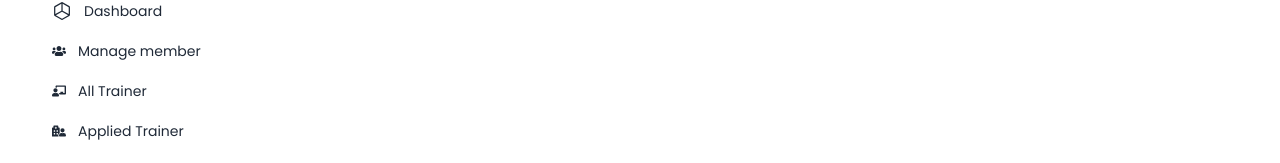
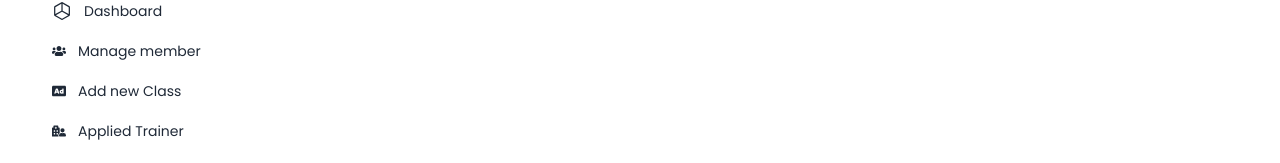
Before and after one commit to RashedAkash/fitness-gym, a React (Vite) app: page /dashboard in a window 1280 px wide. Shown: the part 227-390 px from the top of the page. Built offline with nearby package versions, Linux system fonts and the light colour scheme; no server answers.

Commit message:
add class page create and resposive complete

```diff
--- /dev/null
+++ b/src/Pages/Dashboard/AddClass.jsx
@@ -0,0 +1,14 @@
+import React from 'react';
+import Title from '../../components/Title/Title';
+
+const AddClass = () => {
+  return (
+    <div>
+      <div className='py-10'>
+        <Title heading='Add New Class' subheading='ad class' />
+      </div>
+    </div>
+  );
+};
+
+export default AddClass;
--- a/src/Pages/Dashboard/ManageMember.jsx
+++ b/src/Pages/Dashboard/ManageMember.jsx
@@ -39,7 +39,7 @@ const ManageMember = () => {
         <Title heading='Manage member' subheading='member' />
       </div>
       <div>
-<div className="overflow-x-auto">
+<div className="overflow-x-auto pb-16">
   <table className="table">
     {/* head */}
     <thead>
--- a/src/Shared/Sidebar/Sidebar.jsx
+++ b/src/Shared/Sidebar/Sidebar.jsx
@@ -1,6 +1,6 @@
 import React from 'react';
 import useAuth from '../../Hooks/useAuth';
-import {  FaChalkboardTeacher, FaHospitalUser, FaHome, FaUsers, FaUsersCog  } from "react-icons/fa";
+import {  FaChalkboardTeacher, FaHospitalUser, FaHome, FaUsers, FaUsersCog, FaAd  } from "react-icons/fa";
 import { Link, NavLink } from 'react-router-dom';
 import useNewTrainer from '../../Hooks/useNewTrainer';
 
@@ -76,9 +76,9 @@ const Sidebar = () => {
 				</NavLink>
 			</li>
 			<li>
-				<NavLink rel="noopener noreferrer" to="/dashboard/allTrainer" className="flex items-center p-2 space-x-3 rounded-md">
-					<FaChalkboardTeacher />
-					<span>All Trainer</span>
+				<NavLink rel="noopener noreferrer" to="/dashboard/addClass" className="flex items-center p-2 space-x-3 rounded-md">
+					<FaAd />
+					<span>Add new Class</span>
 				</NavLink>
 			</li>
 			<li>
```
Also changed, not shown: src/Routes/Routes.jsx (+9 -0 lines).
